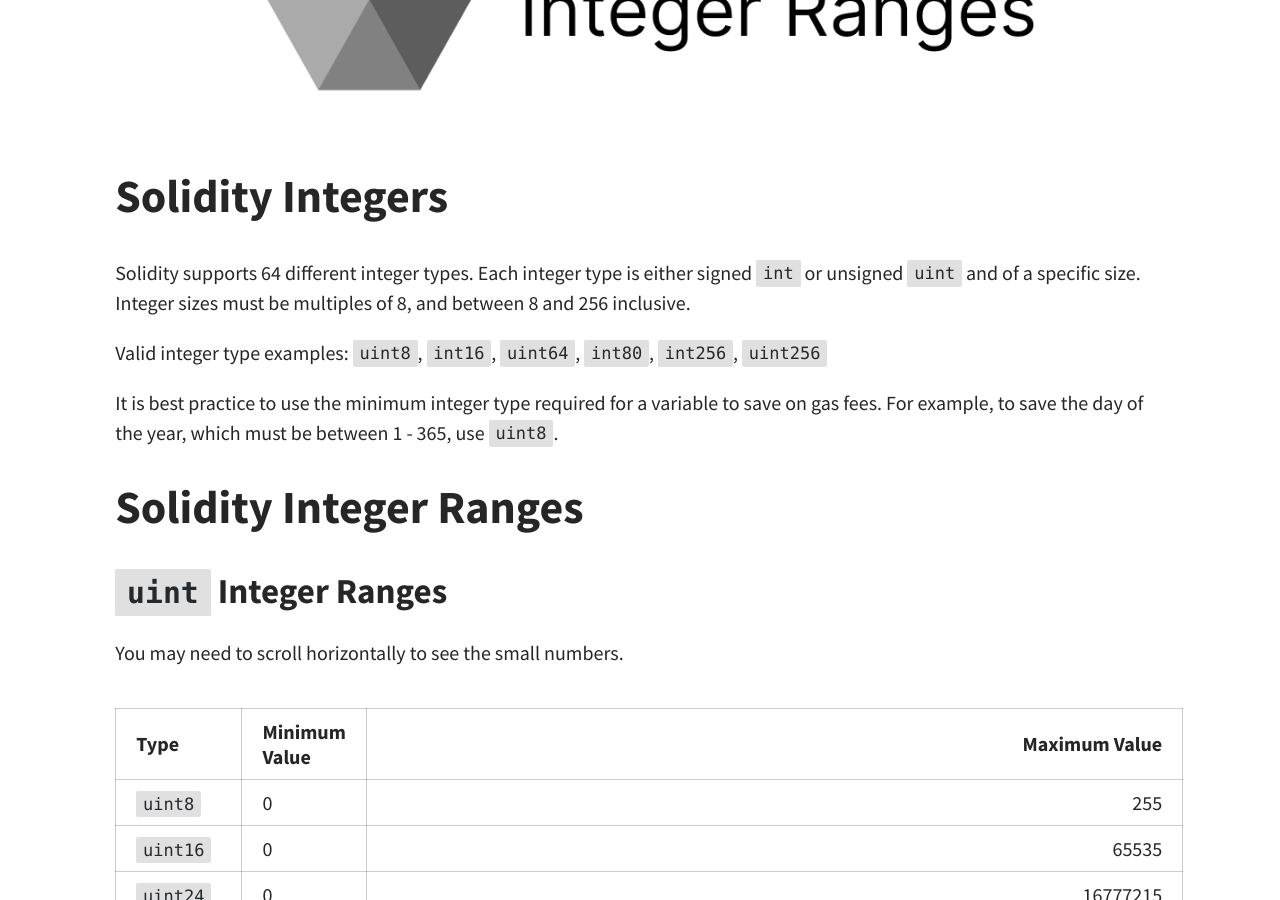
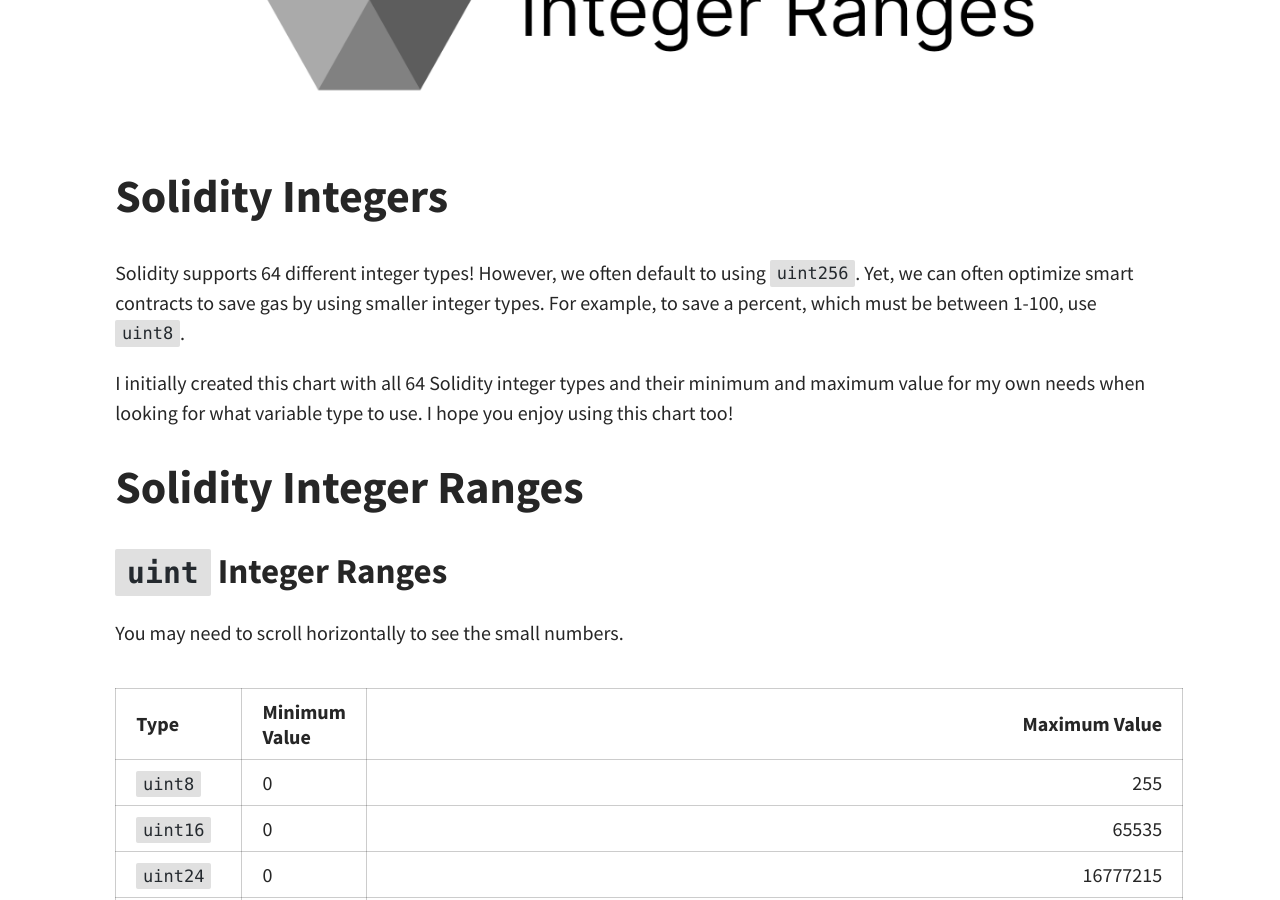
Before and after one commit to mavlevin/mavlevin.github.io, a Jekyll site: the page built from _posts/2023-02-22-Size-Matters:-Solidity-Integer-Range-Cheatsheet-From-uint8-To-uint256.md, in a window 1280 px wide and 900 px high, scrolled down 652 px. Built offline with Jekyll 4.4.1, drawn with Linux system fonts in a browser that asks for light colours; comment, search, counter and statistics services are not loaded.

Commit message:
updates to chart desc

```diff
--- a/_posts/2023-02-22-Size-Matters:-Solidity-Integer-Range-Cheatsheet-From-uint8-To-uint256.md
+++ b/_posts/2023-02-22-Size-Matters:-Solidity-Integer-Range-Cheatsheet-From-uint8-To-uint256.md
@@ -13,11 +13,9 @@ author: guy
 
 # Solidity Integers
 
-Solidity supports 64 different integer types. Each integer type is either signed `int` or unsigned `uint` and of a specific size. Integer sizes must be multiples of 8, and between 8 and 256 inclusive.
+Solidity supports 64 different integer types! However, we often default to using `uint256`. Yet, we can often optimize smart contracts to save gas by using smaller integer types. For example, to save a percent, which must be between 1-100, use `uint8`.
 
-Valid integer type examples: `uint8`, `int16`, `uint64`, `int80`, `int256`, `uint256`
-
-It is best practice to use the minimum integer type required for a variable to save on gas fees. For example, to save the day of the year, which must be between 1 - 365, use `uint8`.
+I initially created this chart with all 64 Solidity integer types and their minimum and maximum value for my own needs when looking for what variable type to use. I hope you enjoy using this chart too!
 
 # Solidity Integer Ranges
 
```
